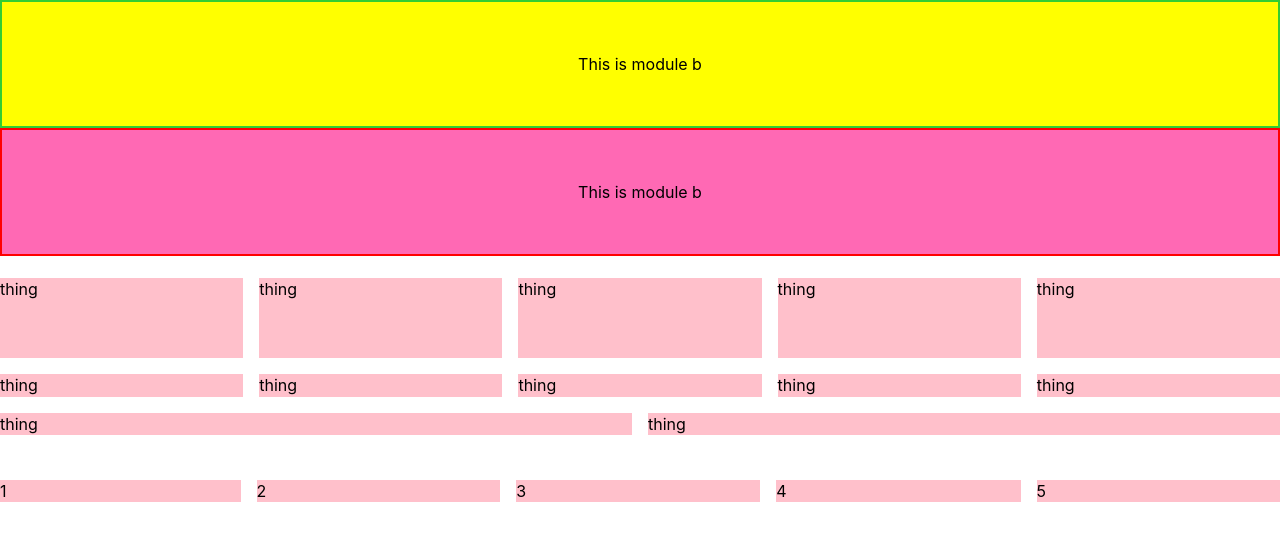
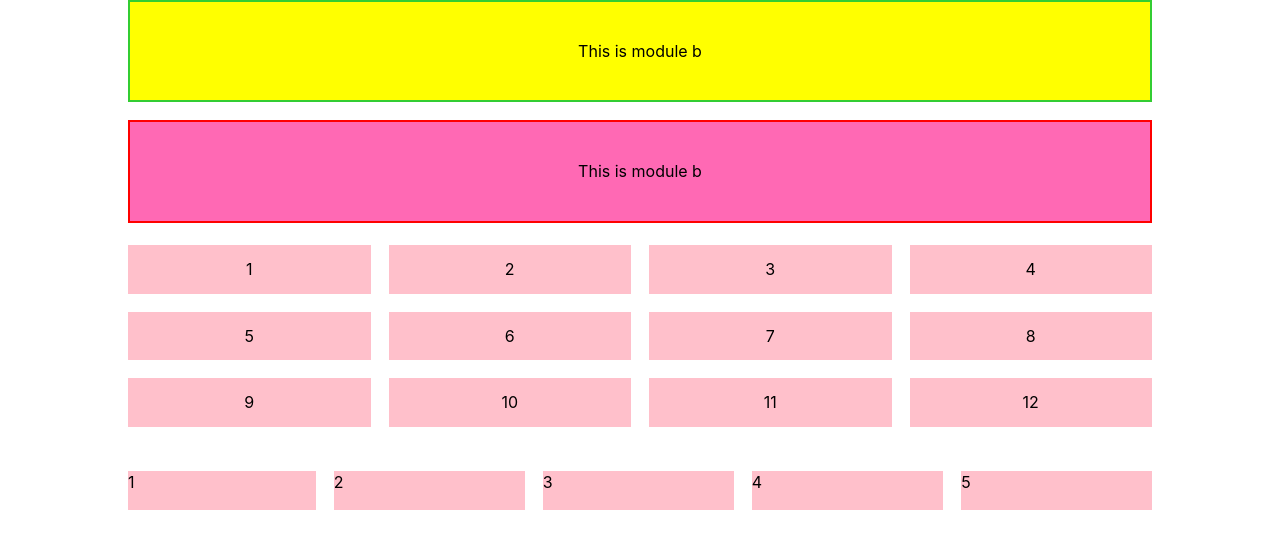
Before and after one commit to soilysound/skynews-poc, a website: page index.html in a window 1280 px wide. Drawn offline with Linux system fonts and the light colour scheme.

Commit message:
add more layout

```diff
--- a/css/core/_flex-grid.css
+++ b/css/core/_flex-grid.css
@@ -1,6 +1,6 @@
 .flex-grid {
-    --gap: 1em;
-    --basis: auto;
+    --gap: var(--component-gap);
+    --basis: 100%;
     --wrap: wrap;
     --grow: 1;
     --collapse: 0;
--- a/css/core/_layout.css
+++ b/css/core/_layout.css
@@ -9,6 +9,8 @@
 .wrap {
     width: 100%;
     max-width: var(--site-width);
+    margin-left: auto;
+    margin-right: auto;
 }
 
 .wrap-gutter {
--- a/css/core/_spacing.css
+++ b/css/core/_spacing.css
@@ -1,7 +1,7 @@
 :root {
     --gap-0: 0;
     --gap-100: clamp(0.5rem, 0.5rem + (12 - 8) * ((100vw - 400px) / (1000 - 400)), 0.75rem);
-    --gap-200: 12 - 18px;
+    --gap-200: clamp(0.75rem, 0.75rem + (18 - 12) * ((100vw - 400px) / (1000 - 400)), 1.125rem);
     --gap-300: 18 - 24px;
     --gap-400: 24 - 30px;
     --gap-500: 30 - 38px;
--- a/index.html
+++ b/index.html
@@ -9,57 +9,66 @@
   <!-- this would be inlined -->
   <script src="./js/head/module-loader.js"></script>
   <!-- this would be inline -->
+  <style>
+    .cell {
+      aspect-ratio: 5/1;
+    }
+  </style>
 </head>
 <body>
-  <div class="module-a" data-module="module-a" data-version="0.0.1"></div>
-  <div class="module-b" data-module="module-b" data-version="0.0.1"></div>
+  <div class="wrap wrap-gutter">
+    <div class="flex-grid">
+      <div class="module-a" data-module="module-a" data-version="0.0.1"></div>
+      <div class="module-b" data-module="module-b" data-version="0.0.1"></div>
+    </div>
   <br>
-  <div class="flex-grid" style="--basis:240px">
-    <div class="cell">
-      <div class="thing flex-grid">thing</div>
+  <div class="flex-grid">
+    <div class="cell flex-grid" style="--basis:240px; --align: center; --justify: center">
+      1
     </div>
-    <div class="cell">
-      <div class="thing flex-grid">thing</div>
+    <div class="cell flex-grid" style="--basis:240px; --align: center; --justify: center">
+      2
     </div>
-    <div class="cell">
-      <div class="thing flex-grid">thing</div>
+    <div class="cell flex-grid" style="--basis:240px; --align: center; --justify: center">
+      3
     </div>
-    <div class="cell">
-      <div class="thing flex-grid" style="height: 80px">thing</div>
+    <div class="cell flex-grid" style="--basis:240px; --align: center; --justify: center">
+      4
     </div>
-    <div class="cell">
-      <div class="thing flex-grid">thing</div>
+    <div class="cell flex-grid" style="--basis:240px; --align: center; --justify: center">
+      5
     </div>
-    <div class="cell">
-      <div class="thing flex-grid">thing</div>
+    <div class="cell flex-grid" style="--basis:240px; --align: center; --justify: center">
+      6
     </div>
-    <div class="cell">
-      <div class="thing flex-grid">thing</div>
+    <div class="cell flex-grid" style="--basis:240px; --align: center; --justify: center">
+      7
     </div>
-    <div class="cell">
-      <div class="thing flex-grid">thing</div>
+    <div class="cell flex-grid" style="--basis:240px; --align: center; --justify: center">
+      8
     </div>
-    <div class="cell">
-      <div class="thing flex-grid">thing</div>
+    <div class="cell flex-grid" style="--basis:240px; --align: center; --justify: center">
+      9
     </div>
-    <div class="cell">
-      <div class="thing flex-grid">thing</div>
+    <div class="cell flex-grid" style="--basis:240px; --align: center; --justify: center">
+      10
 
     </div>
-    <div class="cell">
-      <div class="thing flex-grid">thing</div>
+    <div class="cell flex-grid" style="--basis:240px; --align: center; --justify: center">
+      11
     </div>
-    <div class="cell">
-      <div class="thing flex-grid">thing</div>
+    <div class="cell flex-grid" style="--basis:240px; --align: center; --justify: center">
+      12
     </div>
   </div>
   <br><br>
-  <div class="flex-grid alt-grid">
+  <div class="flex-grid" style="--basis: auto">
     <div class="cell">1</div>
     <div class="cell">2</div>
     <div class="cell">3</div>
     <div class="cell">4</div>
     <div class="cell">5</div>
   </div>
+</div>
 </body>
 </html>
```
